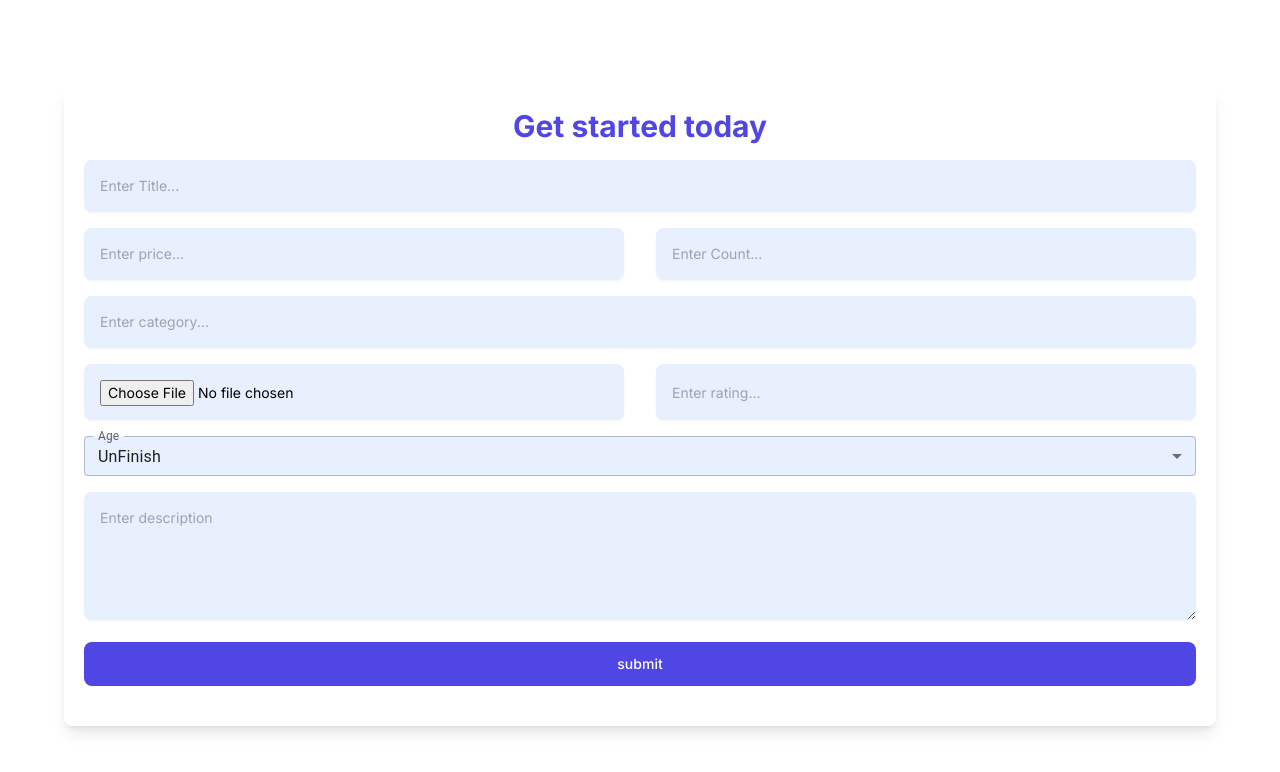
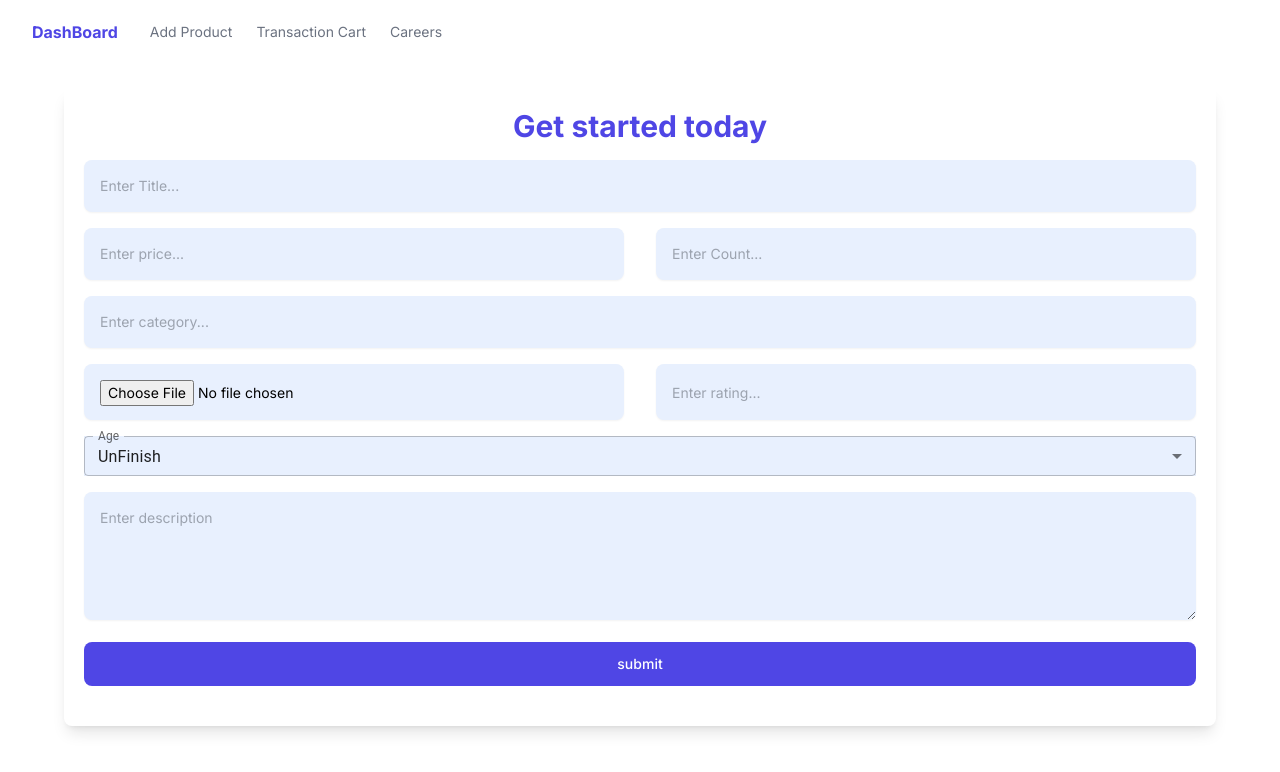
Before and after one commit to Ibra7emels3id/Bike_app, a Next.js app: page /admin/additem in a window 1280 px wide. Shown: the top 772 px of the page. Built offline with nearby package versions, Linux system fonts and the light colour scheme; no server answers.

Commit message:
first commit

```diff
--- a/src/app/admin/[[...sign-in]]/page.tsx
+++ /dev/null
@@ -1,16 +0,0 @@
-import { SignIn } from '@clerk/nextjs';
-import React from 'react';
-import Header from '../components/header';
-
-const Page = () => {
-    return (
-        <>
-            <Header />
-            <div className='flex items-center justify-center mt-10'>
-                <SignIn  afterSignInUrl="/admin/dashboard" />
-            </div>
-        </>
-    );
-}
-
-export default Page;
--- a/src/app/admin/additem/page.jsx
+++ b/src/app/admin/additem/page.jsx
@@ -1,8 +1,8 @@
 'use client'
 import React, { use, useEffect, useState } from 'react';
 import Header from '../components/header';
-import { useAppDispatch } from '@/lib/hooks';
-import { AddProduct } from '@/lib/features/ProductsSlice';
+import { useAppDispatch } from '../../../lib/hooks';
+import { AddProduct } from '../../../lib/features/ProductsSlice';
 import InputLabel from '@mui/material/InputLabel';
 import MenuItem from '@mui/material/MenuItem';
 import FormControl from '@mui/material/FormControl';
--- a/src/app/admin/cart/page.jsx
+++ b/src/app/admin/cart/page.jsx
@@ -2,7 +2,6 @@
 import Header from '../components/header';
 import React, { useEffect } from 'react';
 import { useAppDispatch, useAppSelector } from '../../../lib/hooks';
-import { useUser } from '@clerk/nextjs';
 import { Table, TableBody, TableCell, TableContainer, TableHead, TableRow } from '@mui/material';
 import Paper from '@mui/material/Paper';
 import CartTrast from '../components/CartTrast'
@@ -12,7 +11,7 @@ const Page = () => {
     const dispatch = useAppDispatch()
     const { GetTransactionAdmin } = useAppSelector((state) => state.data)
 
-    const Alltransaction = GetTransactionAdmin.map((item) => (
+    const Alltransaction = GetTransactionAdmin?.map((item) => (
         <CartTrast key={item.id} item={item} />
     ))
 
--- a/src/app/admin/components/header.jsx
+++ b/src/app/admin/components/header.jsx
@@ -1,23 +1,21 @@
 'use client'
-import { UserButton, useUser } from '@clerk/nextjs';
 import Link from 'next/link';
 import React from 'react';
 
 const Header = () => {
-    const { user } = useUser()
     return (
         <>
             <header className="bg-white">
                 <div className="mx-auto flex h-16 max-w-screen-xl items-center gap-8 px-4 sm:px-6 lg:px-8">
-                    {user &&
+
                         <Link className="block text-teal-600" href="/admin/dashboard">
                             <span className=" text-indigo-600 font-bold">DashBoard</span>
                         </Link>
-                    }
+
                     <div className="flex flex-1 items-center justify-end md:justify-between">
                         <nav aria-label="Global" className="hidden md:block">
                             <ul className="flex items-center gap-6 text-sm">
-                                {!user ? null :
+
                                     <>
                                         <li>
                                             <Link href={'/admin/additem'} className="text-gray-500 transition hover:text-gray-500/75"> Add Product </Link>
@@ -29,11 +27,10 @@ const Header = () => {
                                             <a className="text-gray-500 transition hover:text-gray-500/75" href="#"> Careers </a>
                                         </li>
                                     </>
-                                }
                             </ul>
                         </nav>
                         <div className="flex items-center gap-4">
-                            <UserButton />
+                            {/* <UserButton /> */}
                             <button className="block rounded bg-gray-100 p-2.5 text-gray-600 transition hover:text-gray-600/75 md:hidden">
                                 <span className="sr-only">Toggle menu</span>
                                 <svg
--- a/src/app/admin/dashboard/page.jsx
+++ b/src/app/admin/dashboard/page.jsx
@@ -6,7 +6,7 @@ import { DeleteProduct, FetchProducts, handleCondit } from '../../../lib/feature
 import { Checkbox, Chip, FormControl, InputLabel, MenuItem, Select } from '@mui/material';
 import Image from 'next/image';
 import Link from 'next/link';
-import { useUser } from '@clerk/nextjs';
+
 
 // import Table ui
 import DeleteIcon from '@mui/icons-material/Delete';
@@ -96,13 +96,13 @@ const Page = () => {
     }));
 
     // handle User
-    const { user } = useUser()
+    // const { user } = useUser()
 
     return (
         <>
             <Header />
             <div className="overflow-x-auto w-[80%] m-auto mt-32">
-                {user && <TableContainer component={Paper}>
+                <TableContainer component={Paper}>
                     <Table sx={{ width: 1200 }} className='flex items-center justify-center' aria-label="customized table">
                         <TableHead>
                             <TableRow>
@@ -186,7 +186,7 @@ const Page = () => {
                             ))}
                         </TableBody>
                     </Table>
-                </TableContainer>}
+                </TableContainer>
             </div>
         </>
     );
```
